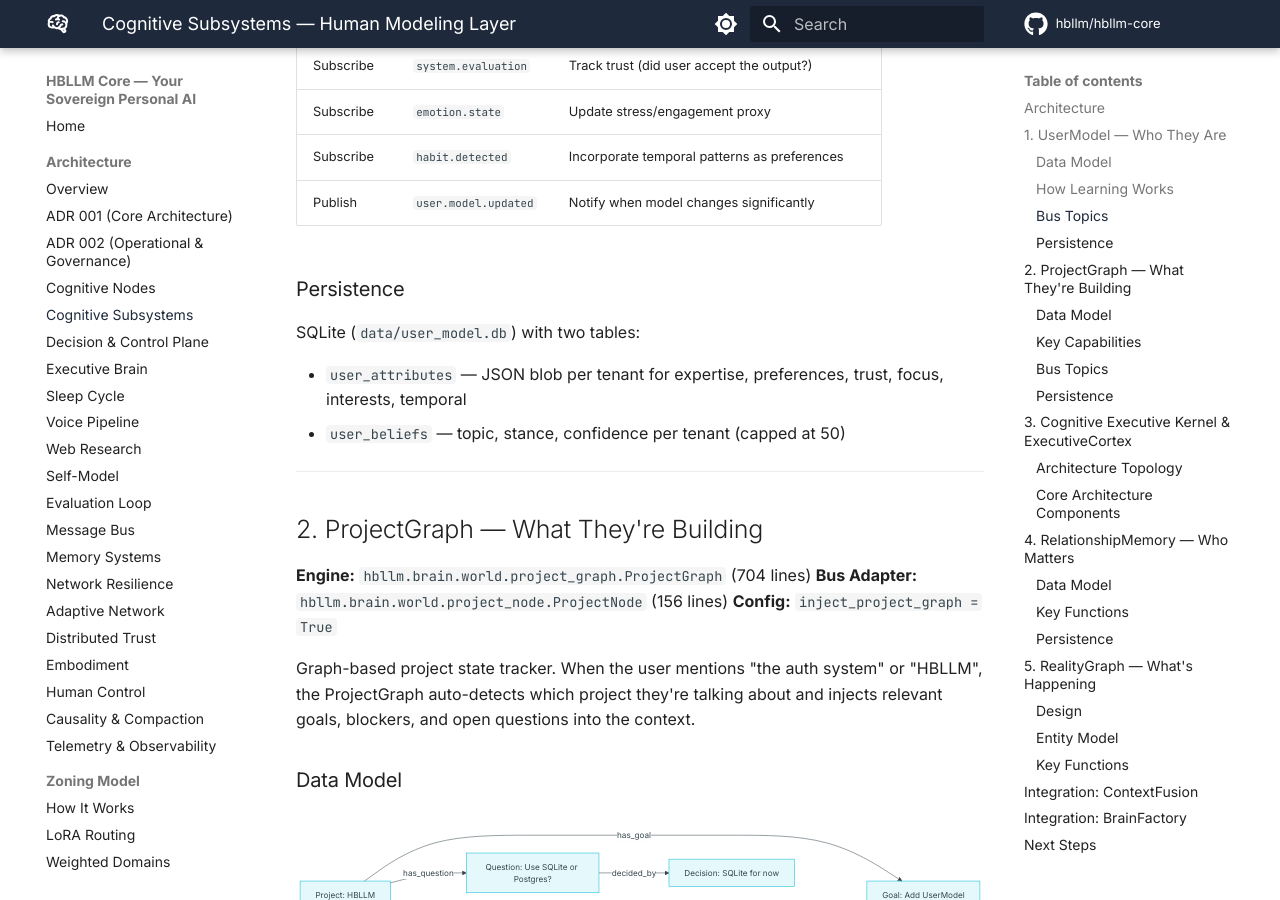
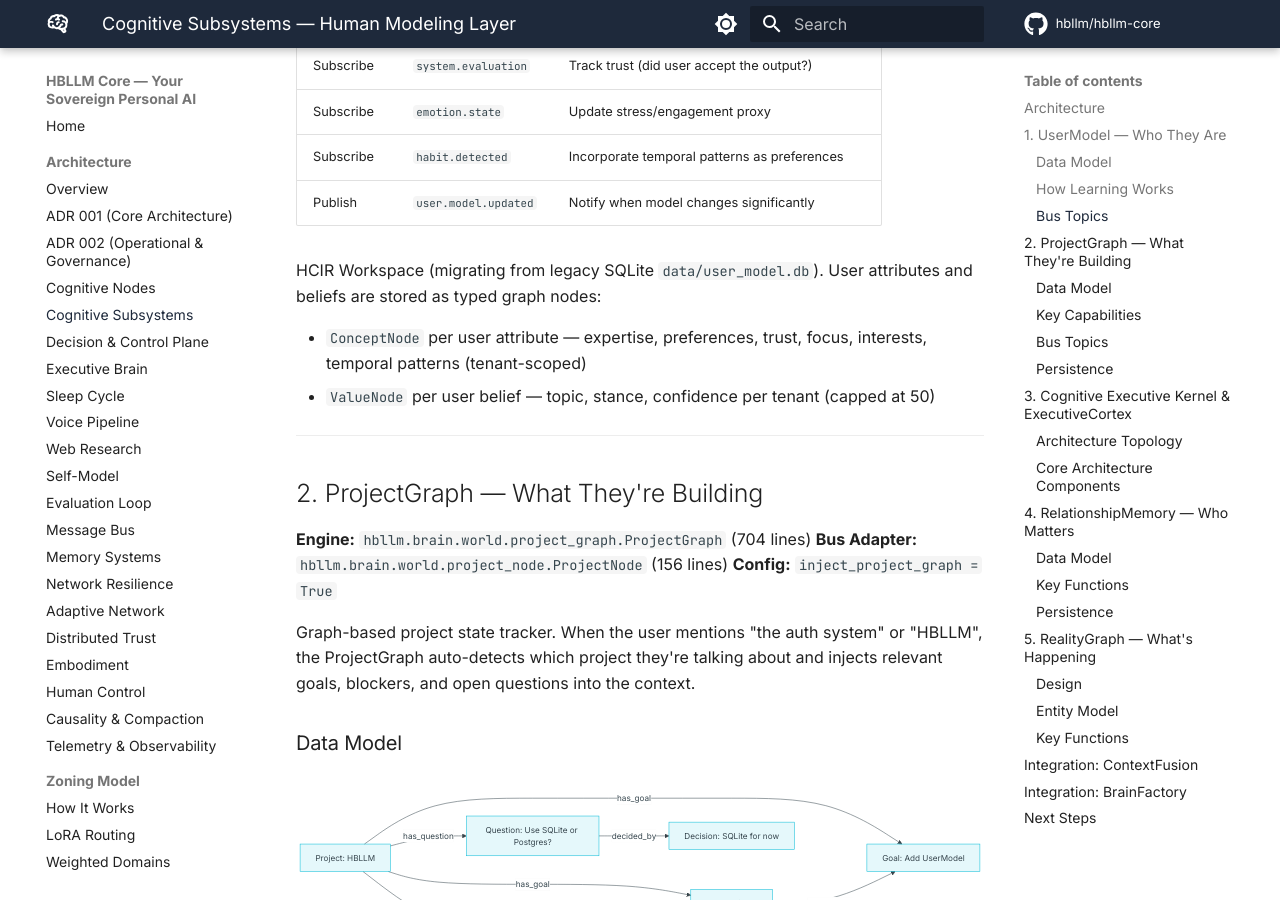
Before and after one commit to HBLLM/hbllm-core, an MkDocs documentation site: the page built from docs/architecture/cognitive-subsystems.md, in a window 1280 px wide and 900 px high, scrolled down 1990 px. Built offline with MkDocs 1.6.1 and Material for MkDocs 9.7.7, drawn with Linux system fonts in a browser that asks for light colours; comment, search, counter and statistics services are not loaded; some of the changed text lies outside the part shown.

Commit message:
docs: update architecture docs for HCIR migration and LoRA removal
- overview.md: Update memory diagram, SpawnerNode → skill acquisition,
  remove SQLite refs from UserModel and IntentionalWorkspace descriptions
- cognitive-subsystems.md: Update storage from SQLite to HCIR Workspace
  for UserModel, ProjectGraph, RelationshipMemory; annotate
  IntentionalWorkspace as not-yet-migrated
- executive-brain-layer.md: Remove SQLite label from diagram
- cognitive-nodes.md: Replace LoRA refs with HCIR SkillNode skill
  acquisition in NodeType table, LearnerNode, and SpawnerNode

```diff
--- a/docs/architecture/cognitive-subsystems.md
+++ b/docs/architecture/cognitive-subsystems.md
@@ -108,12 +108,10 @@
 | Subscribe | `habit.detected` | Incorporate temporal patterns as preferences |
 | Publish | `user.model.updated` | Notify when model changes significantly |
 
-### Persistence
+HCIR Workspace (migrating from legacy SQLite `data/user_model.db`). User attributes and beliefs are stored as typed graph nodes:
 
-SQLite (`data/user_model.db`) with two tables:
-
-- `user_attributes` — JSON blob per tenant for expertise, preferences, trust, focus, interests, temporal
-- `user_beliefs` — topic, stance, confidence per tenant (capped at 50)
+- `ConceptNode` per user attribute — expertise, preferences, trust, focus, interests, temporal patterns (tenant-scoped)
+- `ValueNode` per user belief — topic, stance, confidence per tenant (capped at 50)
 
 ---
 
@@ -167,14 +165,14 @@
 
 ### Persistence
 
-SQLite (`data/project_graph.db`) — tables: `entities`, `relations`.
+HCIR Workspace (migrating from legacy SQLite `data/project_graph.db`). Project entities and relations are stored as `ConceptNode` and `BeliefNode` typed graph nodes.
 
 ---
 
 ## 3. Cognitive Executive Kernel & ExecutiveCortex
 
 **Engine:** `hbllm.brain.control.executive_cortex.CognitiveExecutiveController` (Node) & `ExecutiveCortex` (Compatibility Facade)
-**Database:** `data/intentional_workspace.db` (SQLite Goal Agenda)
+**Database:** `data/intentional_workspace.db` (SQLite Goal Agenda — retained as persistent goal store, not yet migrated to HCIR)
 **State Model:** `hbllm.brain.core.cognitive_state.CognitiveState` (Immutable Snapshot)
 
 The executive layer has transitioned from a reactive, ephemeral state machine to a **State-Centric Cognitive Operating System Kernel**. It enforces persistent agendas, immutable branching context states, and hierarchical policy cascade governance.
@@ -278,7 +276,7 @@
 
 ### Persistence
 
-SQLite (`data/relationship_memory.db`) — tables: `people`, `events`, `relationships`.
+HCIR Workspace (migrating from legacy SQLite `data/relationship_memory.db`). People, events, and relationships are stored as typed graph nodes with edges.
 
 ---
 
```
Also changed, not shown: other parts of docs/architecture/cognitive-subsystems.md (+1 -1 lines), docs/architecture/cognitive-nodes.md (+3 -3 lines), docs/architecture/executive-brain-layer.md (+1 -1 lines), docs/architecture/overview.md (+5 -5 lines).
